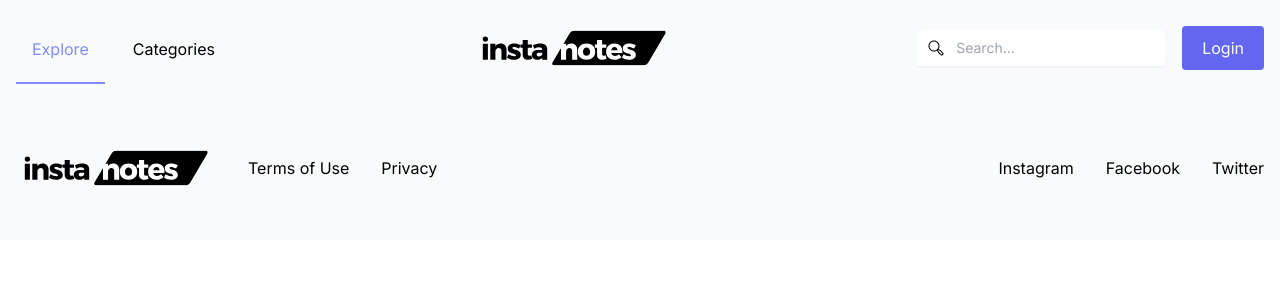
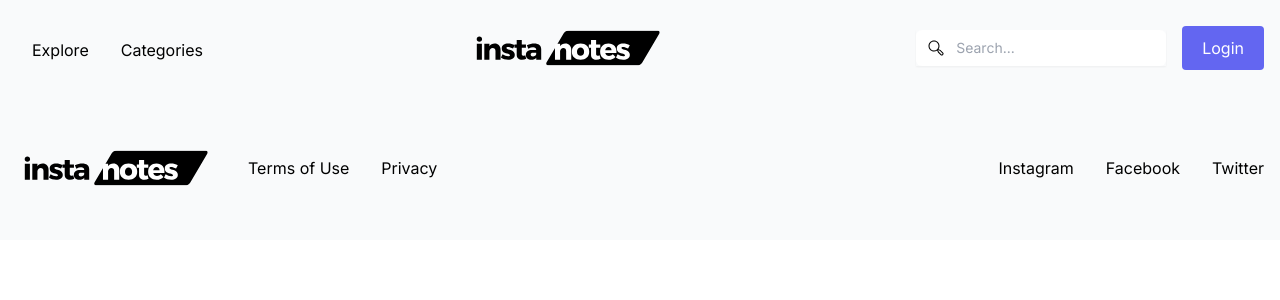
Before and after one commit to ShivangM/insta-notes, a Next.js app: page / in a window 1280 px wide. Shown: the top 300 px of the page. Built offline with nearby package versions, Linux system fonts and the light colour scheme.

Commit message:
Navbar active tab change

```diff
--- /dev/null
+++ b/src/app/categories/page.tsx
@@ -0,0 +1,7 @@
+import React from 'react';
+
+const page = () => {
+  return <div>categories</div>;
+};
+
+export default page;
--- a/src/app/page.tsx
+++ b/src/app/page.tsx
@@ -1,3 +1,12 @@
 export default function Home() {
+  const notes = [
+    {
+      name: 'wadnln',
+      description: 'wadlkkn',
+      price: 'ADW',
+      category: 'awdln',
+      image: '',
+    },
+  ];
   return <main className=""></main>;
 }
--- a/src/components/common/Navbar.tsx
+++ b/src/components/common/Navbar.tsx
@@ -1,29 +1,39 @@
 import Image from 'next/image';
 import Link from 'next/link';
+import { headers } from 'next/headers';
 import React from 'react';
+import navbarLinks from '../../utils/navbarLinks.json';
+import classNames from 'classnames';
 
 const Navbar = () => {
+  const heads = headers();
+
+  const pathname = heads.get('next-url');
+
+  console.log(pathname);
+
   return (
     <header className="p-4 bg-gray-50">
       <div className="container flex justify-between h-16 mx-auto">
         <ul className="items-stretch hidden space-x-3 lg:flex">
           <li className="flex">
-            <Link
-              rel="noopener noreferrer"
-              href="/"
-              className="flex items-center px-4 -mb-1 border-b-2 text-indigo-400 border-indigo-400"
-            >
-              Explore
-            </Link>
-          </li>
-          <li className="flex">
-            <Link
-              rel="noopener noreferrer"
-              href="/categories"
-              className="flex items-center px-4 -mb-1 border-b-2 border-transparent"
-            >
-              Categories
-            </Link>
+            {navbarLinks.map((link, idx) => {
+              return (
+                <Link
+                  rel="noopener noreferrer"
+                  href={link.path}
+                  key={idx}
+                  className={classNames(
+                    'flex items-center px-4 -mb-1',
+                    pathname === link.path
+                      ? 'text-indigo-400 border-indigo-400 border-b-2'
+                      : null
+                  )}
+                >
+                  {link.name}
+                </Link>
+              );
+            })}
           </li>
         </ul>
 
--- /dev/null
+++ b/src/utils/navbarLinks.json
@@ -0,0 +1,10 @@
+[
+    {
+        "name": "Explore",
+        "path": "/"
+    },
+    {
+        "name": "Categories",
+        "path": "/categories"
+    }
+]
```
Also changed, not shown: package.json (+6 -4 lines), 1 other file (tests, documents, lock files or other folders).
